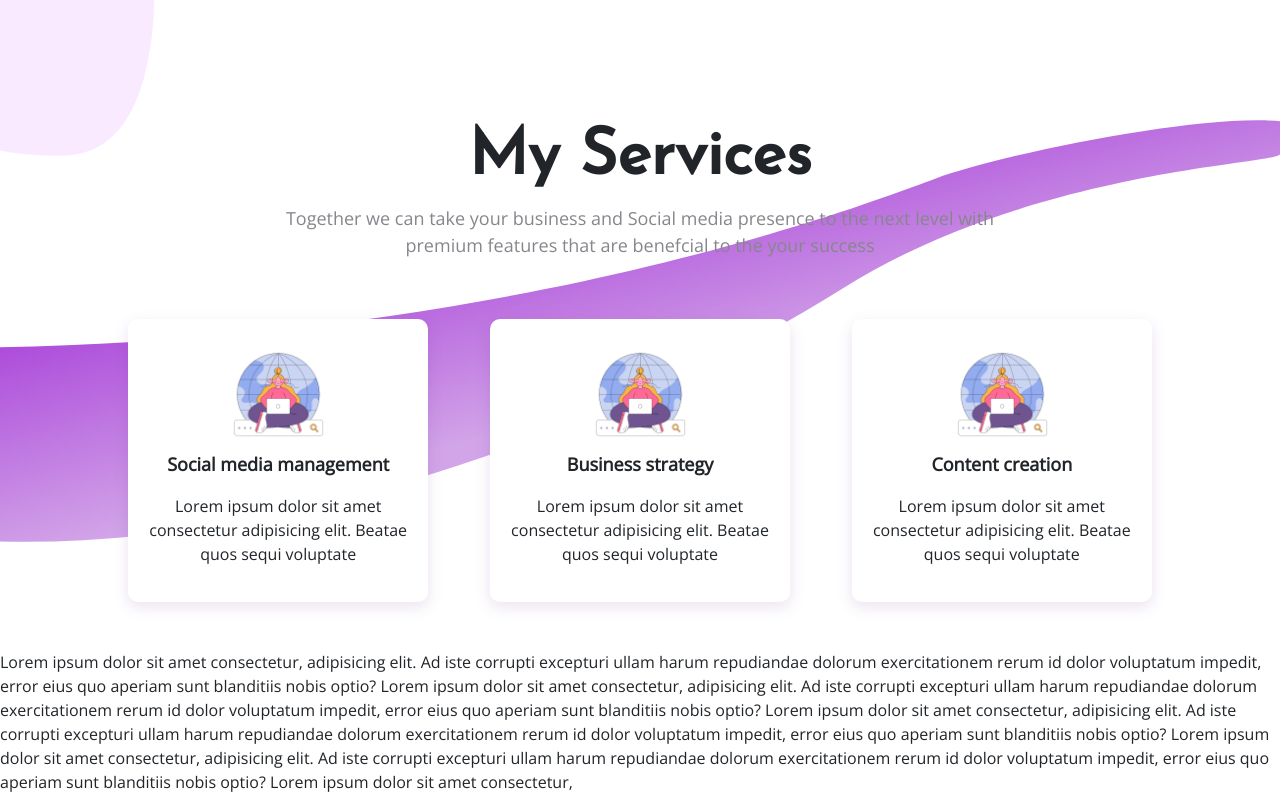
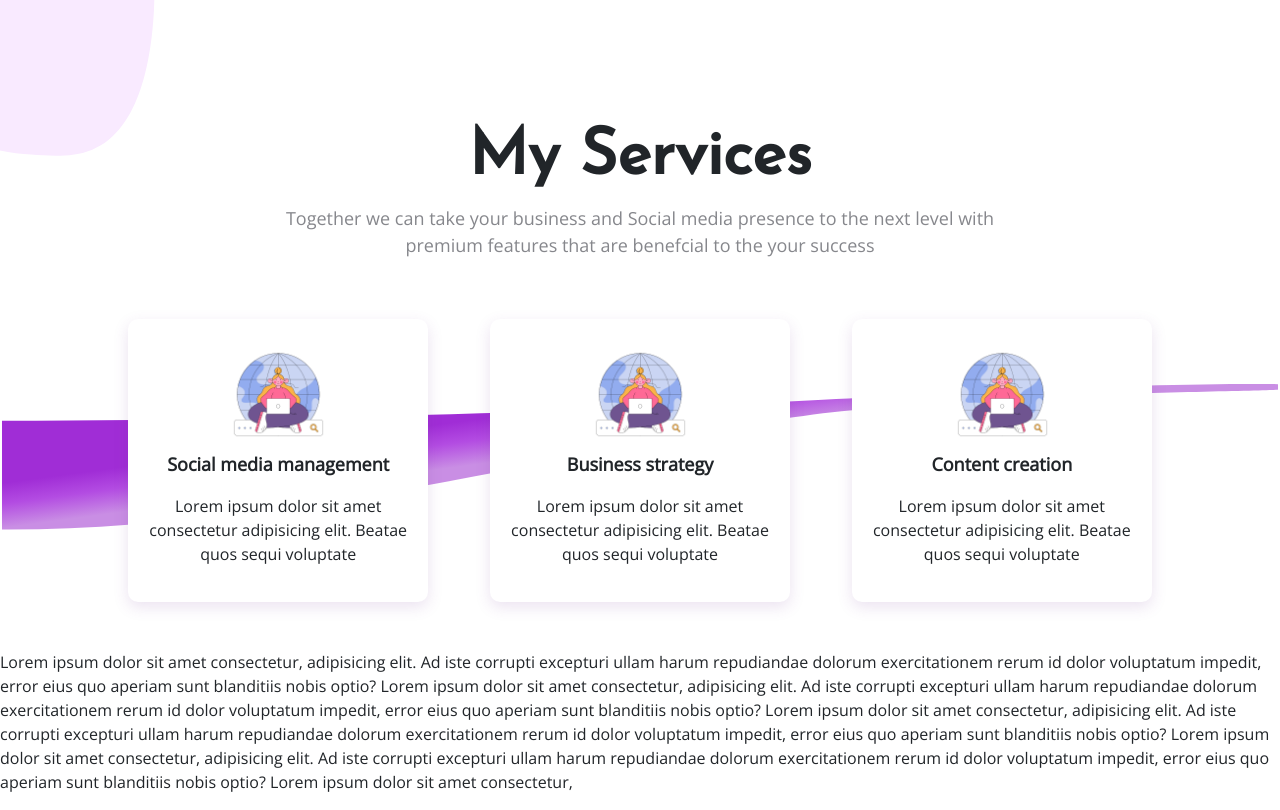
Before and after one commit to Sam-kayode/SMP, a Nuxt app: page / in a window 1280 px wide. Shown: the part 1044-1854 px from the top of the page. Built offline with nearby package versions, Linux system fonts and the light colour scheme.

Commit message:
add new background image for service cards

```diff
--- a/pages/index.vue
+++ b/pages/index.vue
@@ -273,6 +273,8 @@ export default {
  background: url('~/static/images/services/curvy-bg.svg');
       background-size: contain;
       background-repeat: no-repeat;
+      background-position-y: center;
+
   h2 {
     font-family: 'josefin sans', sans-serif;
     font-size: 64px;
@@ -320,8 +322,7 @@ export default {
         margin-top: 40px;
       }
 
-      .curvy-bg {
-      }
+
       .card {
         text-align: center;
         border: none;
```
Also changed, not shown: static/images/services/curvy-bg.svg.
